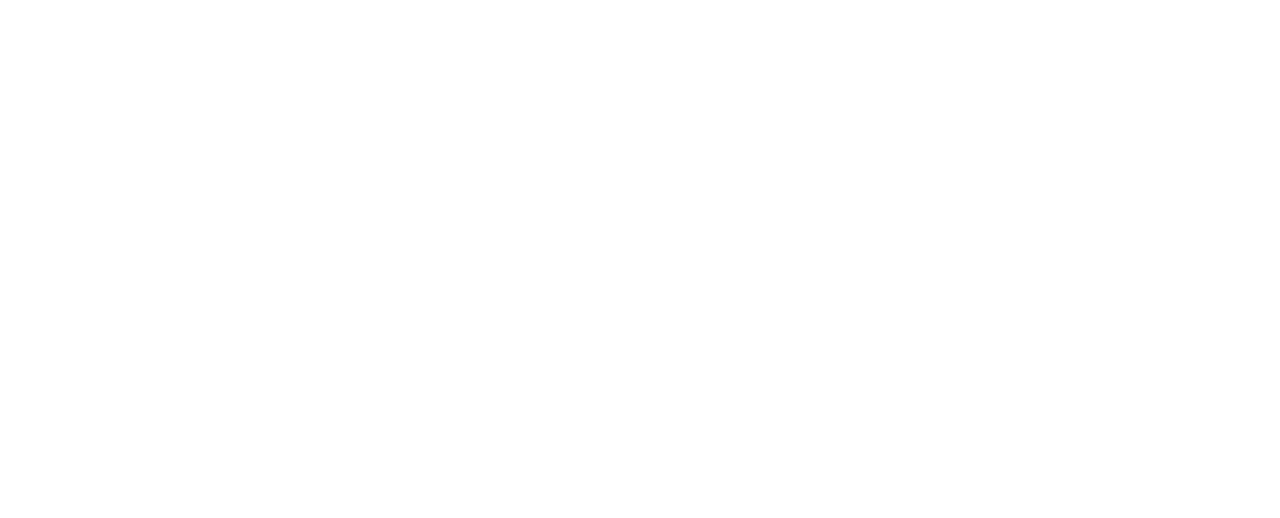
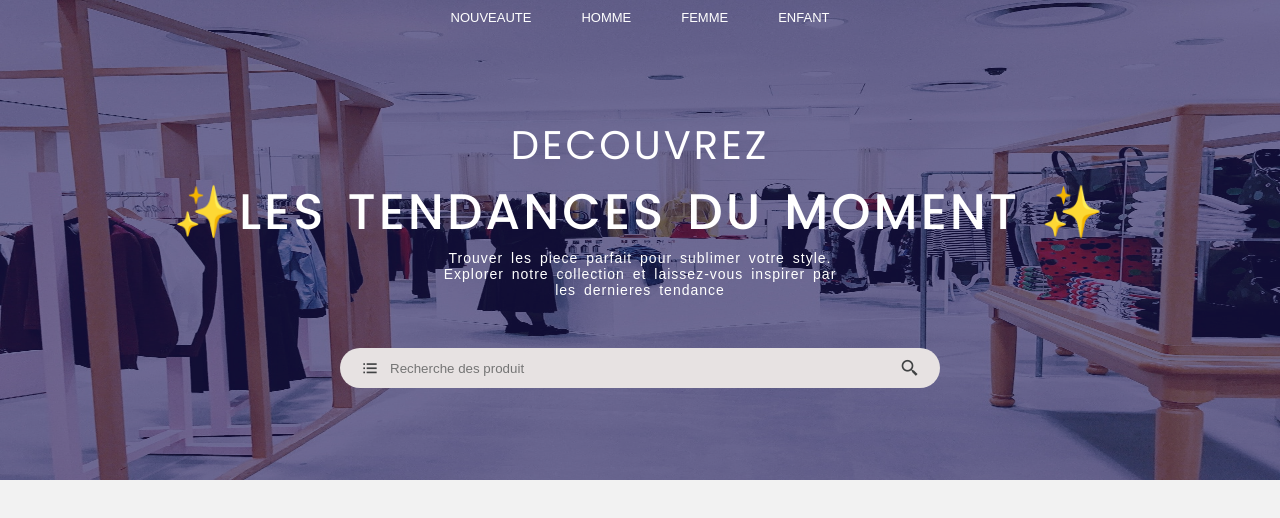
Before and after one commit to RovaADR036/stage_m2, a plain HTML site: page index.html in a window 1280 px wide. Drawn offline with nearby package versions, Linux system fonts and the light colour scheme; a web font is replaced by a local one.

Commit message:
header finish

```diff
--- a/index.html
+++ b/index.html
@@ -4,17 +4,52 @@
   <meta charset="UTF-8">
   <meta name="viewport" content="width=device-width, initial-scale=1.0">
   <title>ecom</title>
+  <!-- style css -->
+  <link rel="stylesheet" href="style.css">
+  <!-- box icon -->
+  <link href='https://unpkg.com/boxicons@2.1.4/css/boxicons.min.css' rel='stylesheet'>
+
 </head>
 <body>
   <div class="body__countainer">
     <!-- header countainer  -->
      <div class="header__container">
 
+      <div class="wrapper">
+        <nav>
+          <ul>
+            <li>NOUVEAUTE</li>
+            <li>HOMME</li>
+            <li>FEMME</li>
+            <li>ENFANT</li>
+          </ul>
+        </nav>
+
+        <h2 class="header__subtitel">DECOUVREZ</h2>
+        <h1 class="header__title"> ✨LES TENDANCES DU MOMENT ✨</h1>
+        <p>Trouver les piece parfait pour sublimer votre style. </p>
+        <p>Explorer notre collection  et laissez-vous inspirer par</p>
+        <p>les dernieres tendance</p>
+        <div class="search__section">
+          <i class='bx bx-list-ul'></i>
+           <input class="input_text" type="text" placeholder="Recherche des produit">
+          <i class='bx bx-search-alt-2'></i>
+        </div>
+      </div>
+
+
      </div>
+
+
      <!-- product container -->
       <div class="product__container">
 
       </div>
+      <!-- footer container -->
+      <div class="product__container">
+
+      </div>
+
   </div>
 </body>
 </html>
--- a/style.css
+++ b/style.css
@@ -2,3 +2,92 @@
 /* font-family: "Lexend Zetta", serif; */
 @import url('https://fonts.googleapis.com/css2?family=Lexend+Zetta:wght@100..900&family=Poppins:ital,wght@0,100;0,200;0,300;0,400;0,500;0,600;0,700;0,800;0,900;1,100;1,200;1,300;1,400;1,500;1,600;1,700;1,800;1,900&display=swap');
 /* font-family: "Lexend Zetta", serif; */
+
+*{
+  margin: 0;
+  padding: 0;
+  box-sizing: border-box;
+}
+body{
+  background-color: #f2f2f2;
+}
+
+.header__container{
+  height: 60vh;
+  background-image: url(image/header__background.jpg);
+  background-size: 100% 100%;
+  background-repeat: no-repeat;
+}
+.wrapper{
+  color: white;
+  width: 100%;
+  height: 100%;
+  background-color: rgba(27, 22, 90, 0.592);
+  display: flex;
+  flex-direction: column;
+  /* justify-content: center; */
+  align-items: center;
+}
+nav ul{
+  display: flex;
+  flex-direction: row;
+}
+nav ul li{
+  color: white;
+  font-family: "Lexend Zetta",Arial, Helvetica, sans-serif;
+  font-size: 13px;
+  list-style: none;
+  margin: 10px 25px;
+}
+nav ul li:hover{
+  margin-bottom: 1px;
+  border-bottom: 2px solid white;
+}
+.header__subtitel{
+  margin-top: 80px;
+  font-size: 40px;
+  font-family: "Poppins",Arial, Helvetica, sans-serif;
+  font-weight: 400;
+  letter-spacing: 3px;
+}
+.header__title{
+  font-size: 50px;
+  font-family: "Poppins",Arial, Helvetica, sans-serif;
+  font-weight: 450;
+  letter-spacing: 3px;
+  word-spacing: 5px;
+}
+.wrapper p{
+  font-size: 14px;
+  font-family: "Lexend Zetta",Arial, Helvetica, sans-serif;
+  font-weight: 250;
+  letter-spacing: 1px;
+  word-spacing: 3px;
+}
+.wrapper .search__section{
+  margin-top: 50px;
+  background-color: #e7e2e2;
+  padding: 10px;
+  display: flex;
+  flex-direction: row;
+  justify-content: center;
+  align-items: center;
+  color: #404243;
+
+  border-radius: 50px;
+  height: 40px;
+}
+.bx {
+  font-size: 20px;
+  margin: 10px;
+  cursor: pointer;
+}
+.input_text{
+  width: 500px;
+  height: 20px;
+  background-color: #e7e2e2;
+  border: none;
+}
+input[type="text"]:focus {
+  outline: none; /* Supprime la bordure de focus */
+}
```
Also changed, not shown: image/header__background.jpg (renamed from image/03f3686b-490f-4a1a-a62c-737ebc34e5db.jpg), image/model.jpg (renamed from image/9672e8fa-b5dd-4109-86b7-bfc20eeb17c8.jpg).
